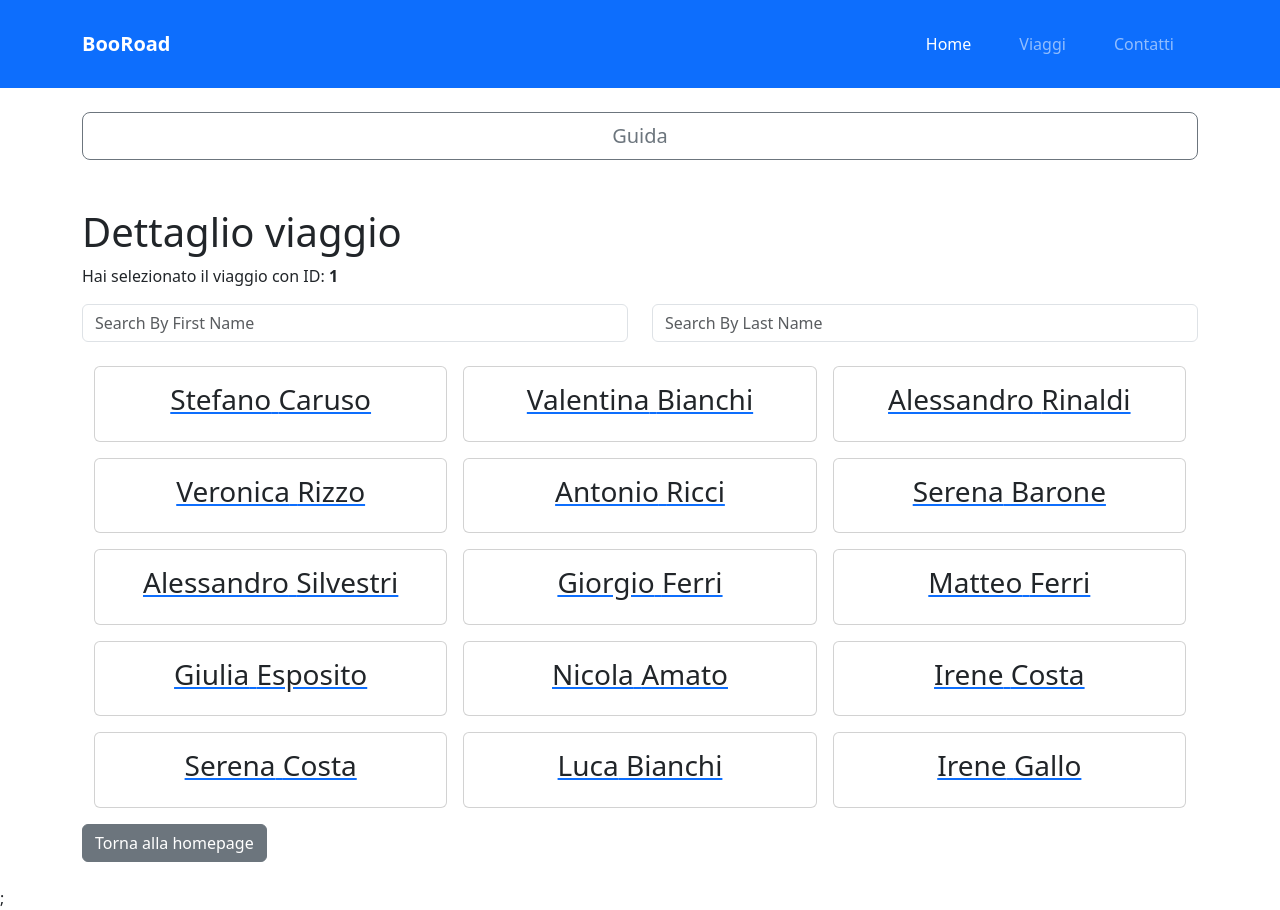
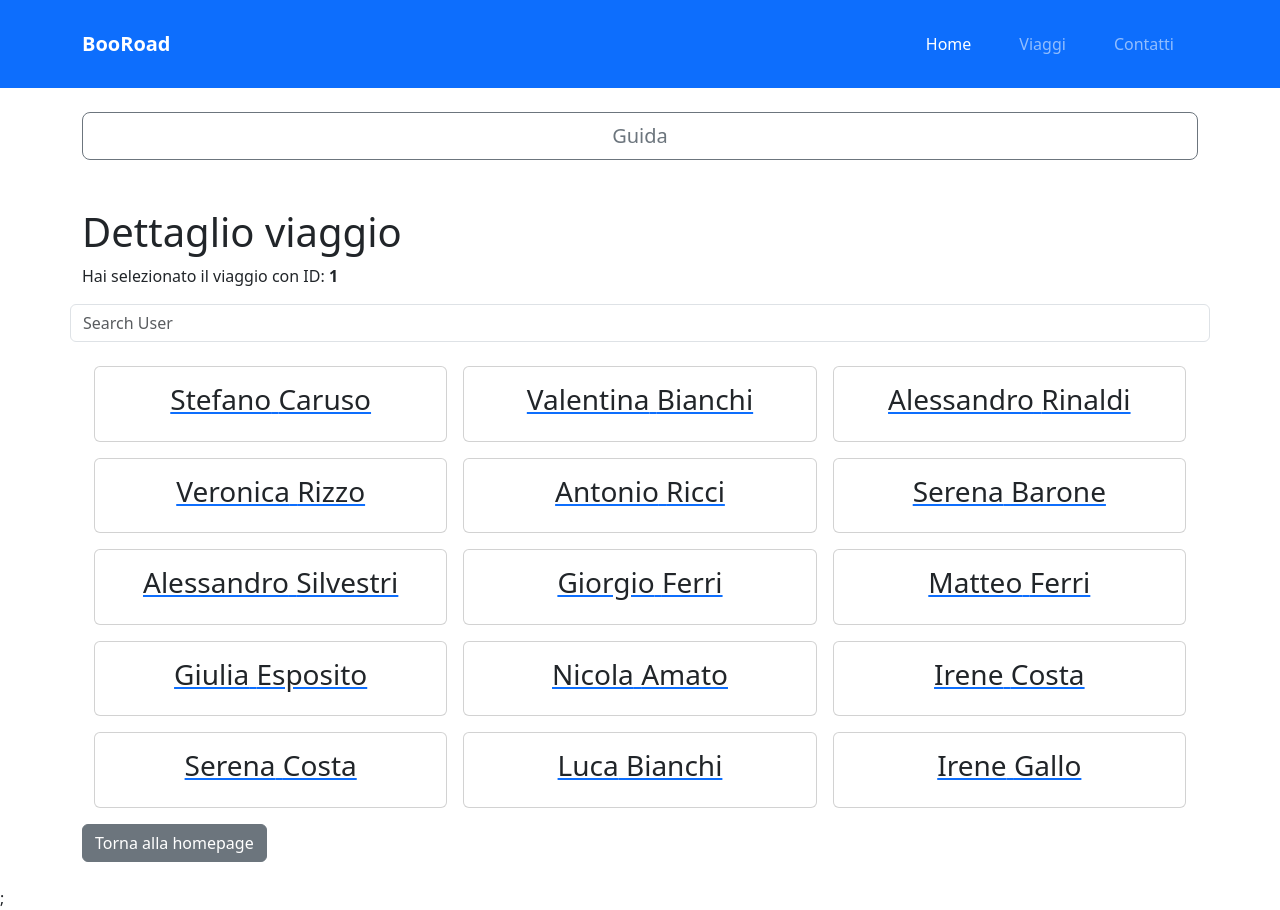
Before and after one commit to AndreaCatapano/react-prototipo-team-2, a React (Vite) app: page /trips/1 in a window 1280 px wide. Built offline with nearby package versions, Linux system fonts and the light colour scheme.

Commit message:
feat: modify search user bar

```diff
--- a/src/pages/TripDetailPage.jsx
+++ b/src/pages/TripDetailPage.jsx
@@ -12,26 +12,23 @@ function TripDetailPage() {
 
   const [user, setUser] = useState(userDataDemo);
   const [findUser, setFindUser] = useState(user);
-  const [firstNameSearchUser, setFirstNameSearchUser] = useState('');
-  const [lastNameSearchUser, setLastNameSearchUser] = useState('');
+  const [userSearch, setuserSearch] = useState('');
 
   useEffect(() => {
 
     let filteredUser = user;
 
-    if(firstNameSearchUser !== '') {
+    if(userSearch !== '') {
 
-      filteredUser = filteredUser.filter(user => user.firstName.toLowerCase().includes(firstNameSearchUser.toLowerCase()));
-    }
-
-    if(lastNameSearchUser !== '') {
-
-      filteredUser = filteredUser.filter(user => user.lastName.toLowerCase().includes(lastNameSearchUser.toLowerCase()));
+      filteredUser = filteredUser.filter(user =>
+        user.firstName.toLowerCase().includes(userSearch.toLowerCase()) ||
+        user.lastName.toLowerCase().includes(userSearch.toLowerCase())
+      )
     }
 
     setFindUser(filteredUser);
 
-  }, [firstNameSearchUser, lastNameSearchUser]);
+  }, [userSearch]);
 
   // filtering user by id
   const tripUsers = findUser.filter(user => user.tripId == id);
@@ -48,13 +45,8 @@ function TripDetailPage() {
           Hai selezionato il viaggio con ID: <strong>{id}</strong>
         </p>
 
-        <div className="row row-cols-2 mb-4">
-          <div className="col">
-            <input className="form-control me-2" type="search" placeholder="Search By First Name" value={firstNameSearchUser} onChange={e => setFirstNameSearchUser(e.target.value)} />
-          </div>
-          <div className="col">
-            <input className="form-control me-2" type="search" placeholder="Search By Last Name" value={lastNameSearchUser} onChange={e => setLastNameSearchUser(e.target.value)} />
-          </div>
+        <div className="row mb-4">
+          <input className="form-control me-2" type="search" placeholder="Search User" value={userSearch} onChange={e => setuserSearch(e.target.value)} />
         </div>
 
         <section className="container text-center">
```
